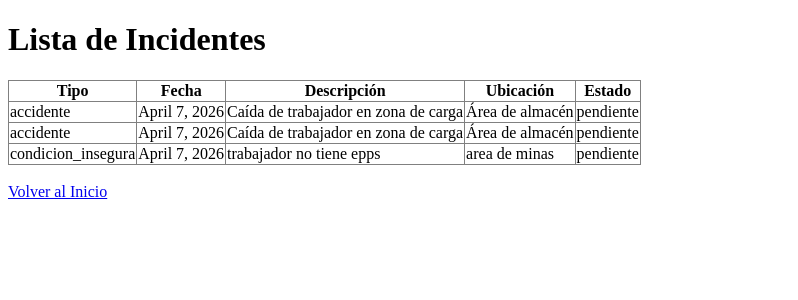
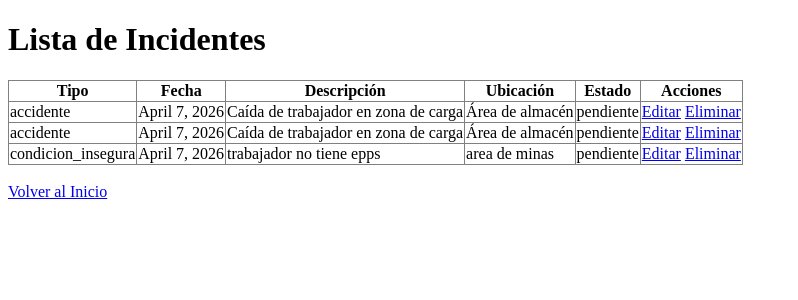
Before and after one commit to MsOrigami69/SomaSafe, a Django app: page /incidentes/ in a window 1280 px wide. Shown: the top 300 px of the page, without its empty margins (0-798 px from the left). Run offline with Django 5.2, Linux system fonts and the light colour scheme; data comes from the database, SQL or seed files in the repository; both versions use the stored data as it was after the commit.

Commit message:
CRUD completo de incidentes funcional

```diff
--- a/incidentes/templates/lista_incidentes.html
+++ b/incidentes/templates/lista_incidentes.html
@@ -16,6 +16,7 @@
            <th>Descripción</th>
            <th>Ubicación</th>
            <th>Estado</th>
+           <th>Acciones</th>
          </tr>
         </theard>
         <tbody>
@@ -26,6 +27,10 @@
           <td>{{ incidente.descripcion }}</td>
           <td>{{ incidente.ubicacion }}</td>
           <td>{{ incidente.estado }}</td>
+          <td>
+            <a href="/editar/{{ incidente.id }}/">Editar</a>
+            <a href="/eliminar/{{ incidente.id }}/";">Eliminar</a>
+          </td>
         </tr>
         {% endfor %}
         </tbody>
--- a/incidentes/views.py
+++ b/incidentes/views.py
@@ -1,4 +1,4 @@
-from django.shortcuts import render, redirect
+from django.shortcuts import render, redirect, get_object_or_404
 from .models import Incidente
 from .forms import IncidenteForm
 
@@ -21,3 +21,22 @@ def registrar_incidente(request):
 def lista_incidentes(request):
     incidentes = Incidente.objects.all().order_by('-fecha')
     return render(request, 'lista_incidentes.html', {'incidentes': incidentes})
+
+
+def editar_incidente(request, id):
+    incidente = get_object_or_404(Incidente, id=id)
+
+    if request.method == 'POST':
+        form = IncidenteForm(request.POST, instance=incidente)
+        if form.is_valid():
+            form.save()
+            return redirect('lista_incidentes')
+    else:
+        form = IncidenteForm(instance=incidente)
+
+    return render(request, 'registrar_incidente.html', {'form': form})
+
+def eliminar_incidente(request, id):
+    incidente = get_object_or_404(Incidente, id=id)
+    incidente.delete()
+    return redirect('lista_incidentes')
--- a/somasafe/urls.py
+++ b/somasafe/urls.py
@@ -23,4 +23,6 @@ urlpatterns = [
     path('', views.inicio, name='inicio'),
     path('registrar/', views.registrar_incidente, name='registrar_incidente'),
     path('incidentes/', views.lista_incidentes, name='lista_incidentes'),
+    path('editar/<int:id>/', views.editar_incidente, name='editar_incidente'),
+    path('eliminar/<int:id>/', views.eliminar_incidente, name='eliminar_incidente'),
 ]
```
Also changed, not shown: db.sqlite3.
